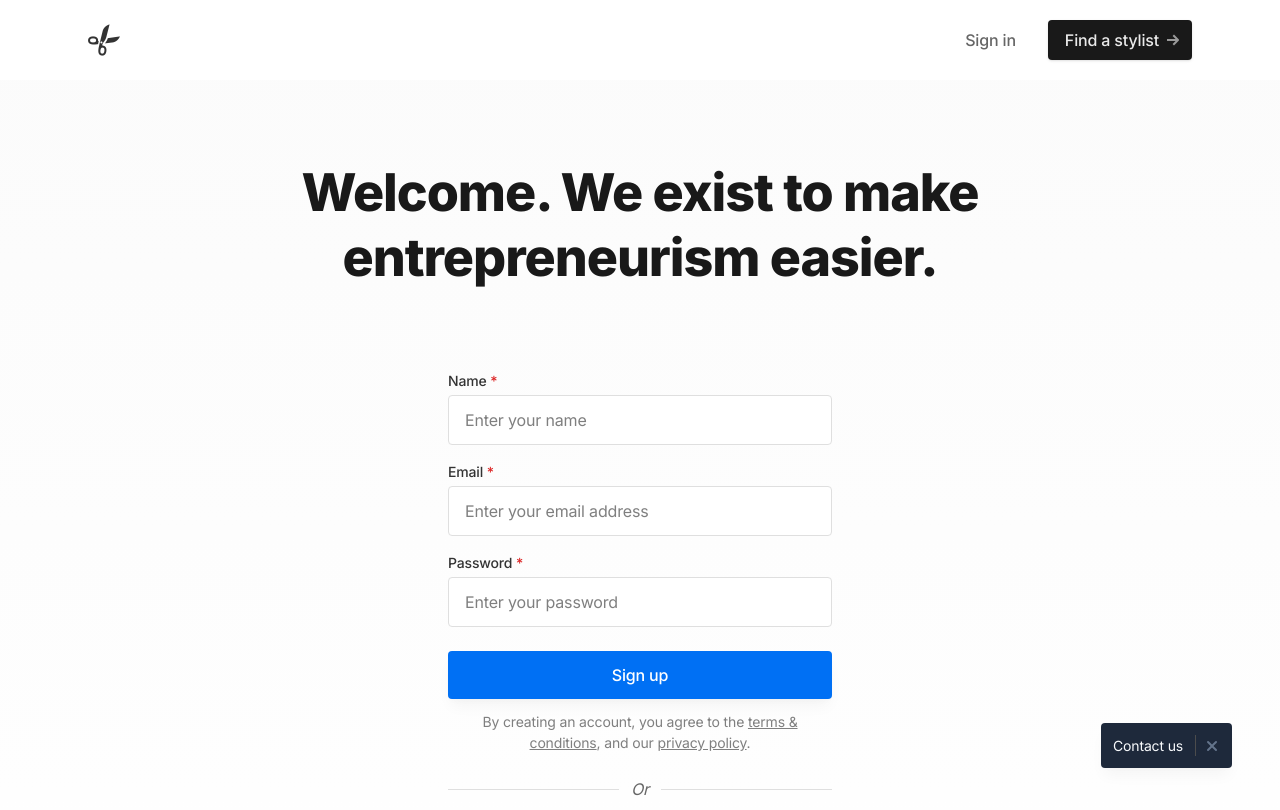
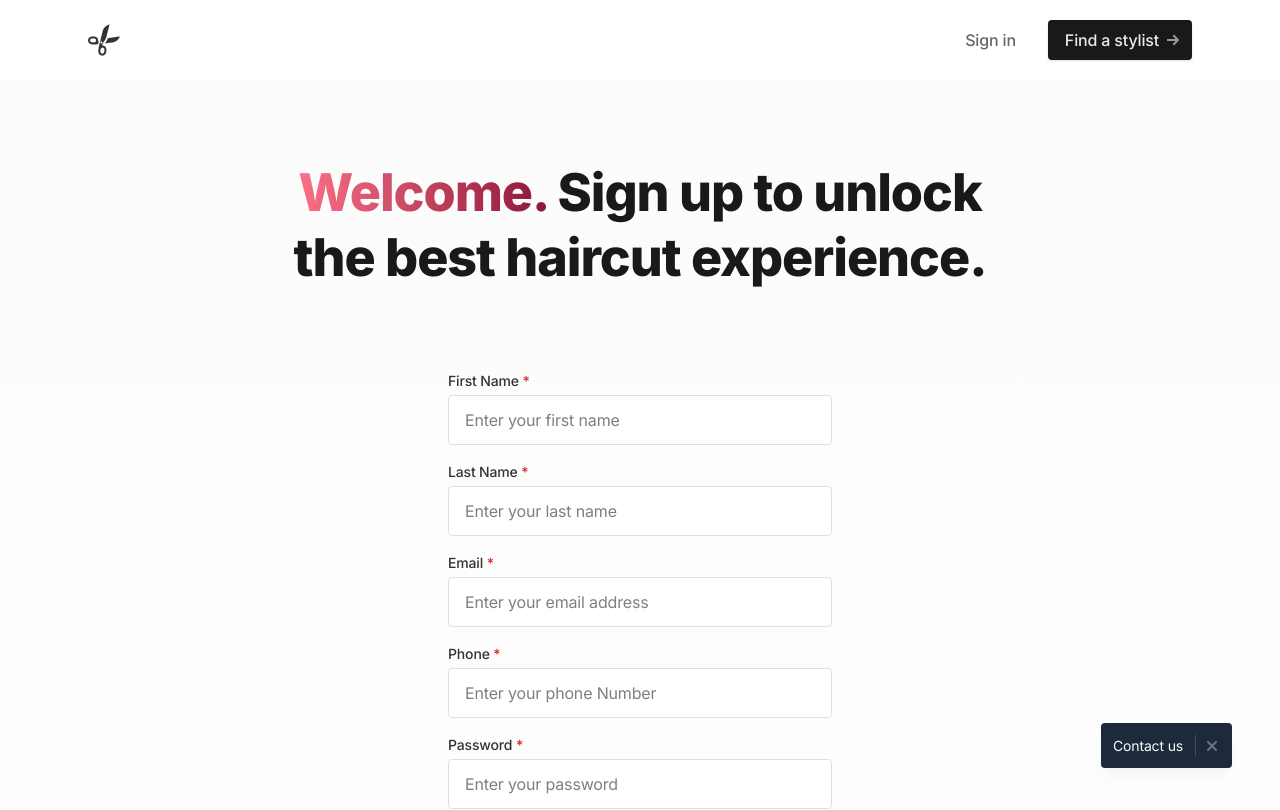
Before and after one commit to lewis0926/haircut-booking-platform, a React (Vite) app in the folder frontend/: page /signup in a window 1280 px wide. Shown: the top 810 px of the page. Built offline with nearby package versions, Linux system fonts and the light colour scheme; no server answers.

Commit message:
Update Sign up and Sign In pages

```diff
--- a/frontend/src/pages/SignIn.jsx
+++ b/frontend/src/pages/SignIn.jsx
@@ -58,7 +58,7 @@ function SignIn() {
 
               {/* Page header */}
               <div className="max-w-3xl mx-auto text-center pb-12 md:pb-20">
-                <h1 className="h1">Welcome back. We exist to make entrepreneurism easier.</h1>
+                <h1 className="h1">Sign in to make an appointment!</h1>
               </div>
 
               {/* Form */}
@@ -102,7 +102,7 @@ function SignIn() {
                   <div className="border-t border-gray-300 flex-grow ml-3" aria-hidden="true"></div>
                 </div>
                 <form>
-                  <div className="flex flex-wrap -mx-3 mb-3">
+                  {/* <div className="flex flex-wrap -mx-3 mb-3">
                     <div className="w-full px-3">
                       <button className="btn px-0 text-white bg-gray-900 hover:bg-gray-800 w-full relative flex items-center">
                         <svg className="w-4 h-4 fill-current text-white opacity-75 flex-shrink-0 mx-4" viewBox="0 0 16 16" xmlns="http://www.w3.org/2000/svg">
@@ -111,7 +111,7 @@ function SignIn() {
                         <span className="flex-auto pl-16 pr-8 -ml-16">Continue with GitHub</span>
                       </button>
                     </div>
-                  </div>
+                  </div> */}
                   <div className="flex flex-wrap -mx-3">
                     <div className="w-full px-3">
                       <button className="btn px-0 text-white bg-red-600 hover:bg-red-700 w-full relative flex items-center">
--- a/frontend/src/pages/SignUp.jsx
+++ b/frontend/src/pages/SignUp.jsx
@@ -1,16 +1,55 @@
 import React from 'react';
+import axios from 'axios';
 import { Link } from 'react-router-dom';
 
+import Modal from '../utils/Modal';
 import Header from '../partials/Header';
 import Banner from '../partials/Banner';
+import Welcome from '../images/welcome.png';
+
+const baseURL = "http://localhost:8000/customer/signup";
 
 function SignUp() {
+  const [firstName, setFirstName] = React.useState('');
+  const [lastName, setLastName] = React.useState('');
+  const [email, setEmail] = React.useState('');
+  const [phone, setPhone] = React.useState('');
+  const [password, setPassword] = React.useState('');
+
+  const [modalOpen, setModalOpen] = React.useState(false);
+
+  function handleSubmit(event) {
+    event.preventDefault();
+    event.stopPropagation();
+    axios.post(baseURL, {
+      firstName: firstName,
+      lastName: lastName,
+      email: email,
+      phone: phone,
+      password: password
+    })
+    .then((response) => {
+      console.log(response.data);
+      setModalOpen(true);
+    })
+    .catch(error => console.warn(error));
+  }
+
+
+
   return (
     <div className="flex flex-col min-h-screen overflow-hidden">
 
       {/*  Site header */}
       <Header />
-
+      {/* Modal */}
+      <Modal id="modal" ariaLabel="modal-headline" show={modalOpen} handleClose={()=>{
+      window.location.href='/signin'}}>
+          <div className='p-5'>
+            <img className="" src={Welcome}/>
+            <p className='text-center'>Sign in with you new account now!</p>
+          </div>
+      </Modal>
       {/*  Page content */}
       <main className="flex-grow">
 
@@ -20,28 +59,40 @@ function SignUp() {
 
               {/* Page header */}
               <div className="max-w-3xl mx-auto text-center pb-12 md:pb-20">
-                <h1 className="h1">Welcome. We exist to make entrepreneurism easier.</h1>
+                <h1 className="h1"><span className="bg-clip-text text-transparent bg-gradient-to-r from-rose-400 to-rose-900">Welcome. </span>Sign up to unlock the best haircut experience.</h1>
               </div>
 
               {/* Form */}
               <div className="max-w-sm mx-auto">
-                <form>
+                <form onSubmit={(e)=>handleSubmit(e)}>
                   <div className="flex flex-wrap -mx-3 mb-4">
                     <div className="w-full px-3">
-                      <label className="block text-gray-800 text-sm font-medium mb-1" htmlFor="name">Name <span className="text-red-600">*</span></label>
-                      <input id="name" type="text" className="form-input w-full text-gray-800" placeholder="Enter your name" required />
+                      <label className="block text-gray-800 text-sm font-medium mb-1" htmlFor="name">First Name <span className="text-red-600">*</span></label>
+                      <input id="firstName" type="text" className="form-input w-full text-gray-800" placeholder="Enter your first name" onChange={(e) => setFirstName(e.target.value)} required />
+                    </div>
+                  </div>
+                  <div className="flex flex-wrap -mx-3 mb-4">
+                    <div className="w-full px-3">
+                      <label className="block text-gray-800 text-sm font-medium mb-1" htmlFor="name">Last Name <span className="text-red-600">*</span></label>
+                      <input id="lastNname" type="text" className="form-input w-full text-gray-800" placeholder="Enter your last name" onChange={(e) => setLastName(e.target.value)} required />
                     </div>
                   </div>
                   <div className="flex flex-wrap -mx-3 mb-4">
                     <div className="w-full px-3">
                       <label className="block text-gray-800 text-sm font-medium mb-1" htmlFor="email">Email <span className="text-red-600">*</span></label>
-                      <input id="email" type="email" className="form-input w-full text-gray-800" placeholder="Enter your email address" required />
+                      <input id="email" type="email" className="form-input w-full text-gray-800" placeholder="Enter your email address" onChange={(e) => setEmail(e.target.value)} required />
+                    </div>
+                  </div>
+                  <div className="flex flex-wrap -mx-3 mb-4">
+                    <div className="w-full px-3">
+                      <label className="block text-gray-800 text-sm font-medium mb-1" htmlFor="email">Phone <span className="text-red-600">*</span></label>
+                      <input id="phone" type="text" className="form-input w-full text-gray-800" placeholder="Enter your phone Number" onChange={(e) => setPhone(e.target.value)} required />
                     </div>
                   </div>
                   <div className="flex flex-wrap -mx-3 mb-4">
                     <div className="w-full px-3">
                       <label className="block text-gray-800 text-sm font-medium mb-1" htmlFor="password">Password <span className="text-red-600">*</span></label>
-                      <input id="password" type="password" className="form-input w-full text-gray-800" placeholder="Enter your password" required />
+                      <input id="password" type="password" className="form-input w-full text-gray-800" placeholder="Enter your password" onChange={(e) => setPassword(e.target.value)} required />
                     </div>
                   </div>
                   <div className="flex flex-wrap -mx-3 mt-6">
@@ -51,7 +102,7 @@ function SignUp() {
                   </div>
                   <div className="text-sm text-gray-500 text-center mt-3">
                     By creating an account, you agree to the <a className="underline" href="#0">terms & conditions</a>, and our <a className="underline" href="#0">privacy policy</a>.
-                                </div>
+                  </div>
                 </form>
                 <div className="flex items-center my-6">
                   <div className="border-t border-gray-300 flex-grow mr-3" aria-hidden="true"></div>
@@ -59,7 +110,7 @@ function SignUp() {
                   <div className="border-t border-gray-300 flex-grow ml-3" aria-hidden="true"></div>
                 </div>
                 <form>
-                  <div className="flex flex-wrap -mx-3 mb-3">
+                  {/* <div className="flex flex-wrap -mx-3 mb-3">
                     <div className="w-full px-3">
                       <button className="btn px-0 text-white bg-gray-900 hover:bg-gray-800 w-full relative flex items-center">
                         <svg className="w-4 h-4 fill-current text-white opacity-75 flex-shrink-0 mx-4" viewBox="0 0 16 16" xmlns="http://www.w3.org/2000/svg">
@@ -68,10 +119,13 @@ function SignUp() {
                         <span className="flex-auto pl-16 pr-8 -ml-16">Continue with GitHub</span>
                       </button>
                     </div>
-                  </div>
+                  </div> */}
                   <div className="flex flex-wrap -mx-3">
                     <div className="w-full px-3">
-                      <button className="btn px-0 text-white bg-red-600 hover:bg-red-700 w-full relative flex items-center">
+                      <button className="btn px-0 text-white bg-red-600 hover:bg-red-700 w-full relative flex items-center" onClick={(e)=>{
+                              e.preventDefault();
+                            e.stopPropagation();
+                            setModalOpen(true);}}>
                         <svg className="w-4 h-4 fill-current text-white opacity-75 flex-shrink-0 mx-4" viewBox="0 0 16 16" xmlns="http://www.w3.org/2000/svg">
                           <path d="M7.9 7v2.4H12c-.2 1-1.2 3-4 3-2.4 0-4.3-2-4.3-4.4 0-2.4 2-4.4 4.3-4.4 1.4 0 2.3.6 2.8 1.1l1.9-1.8C11.5 1.7 9.9 1 8 1 4.1 1 1 4.1 1 8s3.1 7 7 7c4 0 6.7-2.8 6.7-6.8 0-.5 0-.8-.1-1.2H7.9z" />
                         </svg>
--- a/frontend/src/utils/Modal.jsx
+++ b/frontend/src/utils/Modal.jsx
@@ -63,7 +63,11 @@ function Modal({
         leaveStart="opacity-100 scale-100"
         leaveEnd="opacity-0 scale-95"
       >
-        <div className="bg-white overflow-auto max-w-6xl w-full max-h-full" ref={modalContent}>
+        <div className="relative bg-slate-50 overflow-auto md:w-2/5 w-full  rounded" ref={modalContent}>
+          <button className="absolute right-2 top-2" onClick={()=>{handleClose()}}>
+            <svg className="" xmlns="http://www.w3.org/2000/svg" height="16" width="16" viewBox="0 0 512 512">
+            <path d="M256 512A256 256 0 1 0 256 0a256 256 0 1 0 0 512zM175 175c9.4-9.4 24.6-9.4 33.9 0l47 47 47-47c9.4-9.4 24.6-9.4 33.9 0s9.4 24.6 0 33.9l-47 47 47 47c9.4 9.4 9.4 24.6 0 33.9s-24.6 9.4-33.9 0l-47-47-47 47c-9.4 9.4-24.6 9.4-33.9 0s-9.4-24.6 0-33.9l47-47-47-47c-9.4-9.4-9.4-24.6 0-33.9z"/></svg>
+          </button>
           {children}
         </div>
       </Transition>
```
Also changed, not shown: frontend/src/images/welcome.png (added).
